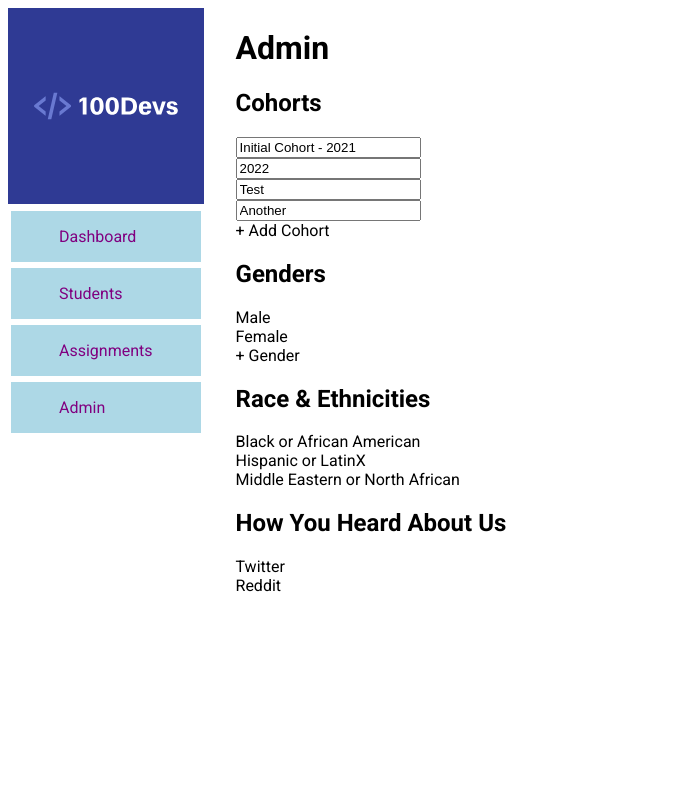
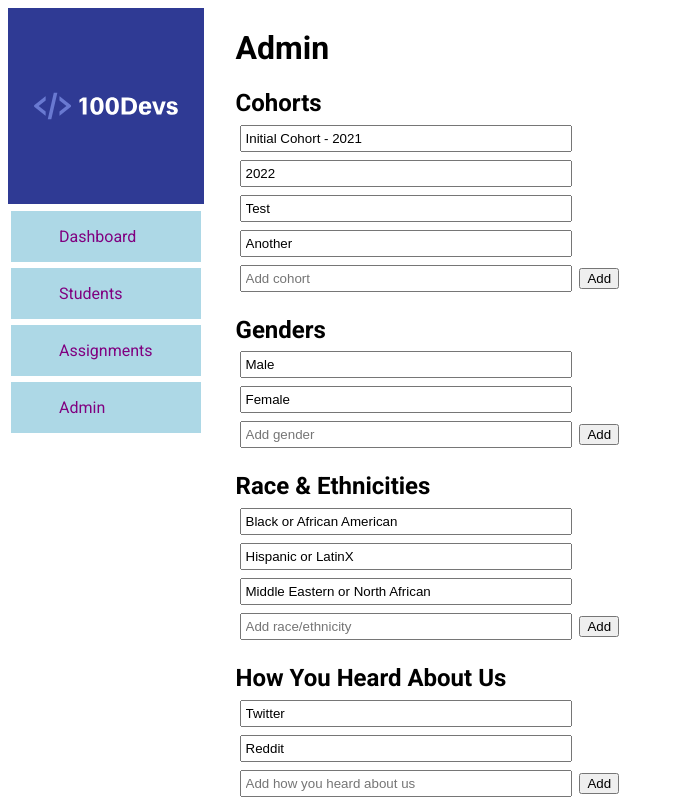
Before and after one commit to hwattenberger/100devs_python, a Django app: page /100devs/admin/ in a window 1280 px wide. Shown: the whole page, without its empty margins (0-674 px from the left). Before the commit the page ends 592 px from the top, so only its background shows below. Run offline with Django 4.2, Linux system fonts and the light colour scheme; data comes from the database, SQL or seed files in the repository; both versions use the stored data as it was after the commit.

Commit message:
Forget what I did

```diff
--- a/main/templates/admin.html
+++ b/main/templates/admin.html
@@ -3,35 +3,70 @@
 {% block content %}
 <h1>Admin</h1>
 
+<section class="adminCategory">
     <h2>Cohorts</h2>
     <ul>
         {% for cohort in cohorts %}
-        <li><input type="text" value="{{cohort.name}}"></li>
+            <li><input type="text" value="{{cohort.name}}" readonly></li>
         {% endfor %}
-    <div><input type="text" id="new_cohort" class="new_input"></div>
+        <div>
+            <form action="/100devs/admin/create-cohort" method="POST">
+                {% csrf_token %}
+                <input type="text" id="new_cohort" name="name" class="new_input" placeholder="Add cohort">
+                <button>Add</button>
+            </form>
+        </div>
     </ul>
-<a href="">+ Add Cohort</a>
+    <!-- <a href="">+ Add Cohort</a> -->
+</section>
 
+<section class="adminCategory">
     <h2>Genders</h2>
     <ul>
         {% for gender in genders %}
-        <li>{{gender.name}}</li>
+            <li><input type="text" value="{{gender.name}}" readonly></li>
         {% endfor %}
+        <div>
+            <form action="/100devs/admin/create-gender" method="POST">
+                {% csrf_token %}
+                <input type="text" id="new_gender" name="name" class="new_input" placeholder="Add gender">
+                <button>Add</button>
+            </form>
+        </div>
     </ul>
-<a href="">+ Gender</a>
+    <!-- <a href="">+ Gender</a> -->
+</section>
 
+<section class="adminCategory">
     <h2>Race & Ethnicities</h2>
     <ul>
         {% for re in race_ethnicity %}
-        <li>{{re.name}}</li>
+            <li><input type="text" value="{{re.name}}" readonly></li>
         {% endfor %}
+        <div>
+            <form action="/100devs/admin/create-race" method="POST">
+                {% csrf_token %}
+                <input type="text" id="new_race_eth" name="name" class="new_input" placeholder="Add race/ethnicity">
+                <button>Add</button>
+            </form>
+        </div>
     </ul>
+</section>
 
+<section class="adminCategory">
     <h2>How You Heard About Us</h2>
     <ul>
         {% for hau in hear_about_us %}
-        <li>{{hau.name}}</li>
+            <li><input type="text" value="{{hau.name}}" readonly></li>
         {% endfor %}
+        <div>
+            <form action="/100devs/admin/create-heard" method="POST">
+                {% csrf_token %}
+                <input type="text" id="new_heard" name="name" class="new_input" placeholder="Add how you heard about us">
+                <button>Add</button>
+            </form>
+        </div>
     </ul>
+</section>
 
 {% endblock content %}
--- a/main/urls.py
+++ b/main/urls.py
@@ -11,4 +11,8 @@ urlpatterns = [
     path('assignments/create/', views.assignment_create, name="assignment-create"),
     path('assignments/edit/<str:assignment_id>/', views.assignment_edit, name="assignment-edit"),
     path('100devs/admin/', views.admin, name="admin"),
+    path('100devs/admin/create-cohort', views.admin_cohort, name="admin-cohort-create"),
+    path('100devs/admin/create-gender', views.admin_gender, name="admin-gender-create"),
+    path('100devs/admin/create-race', views.admin_race_eth, name="admin-race-create"),
+    path('100devs/admin/create-heard', views.admin_heard, name="admin-heard-create"),
 ]
--- a/main/views.py
+++ b/main/views.py
@@ -1,7 +1,7 @@
 from django.shortcuts import render, redirect
 from django.http import HttpResponse
 
-from .models import Student, Assignment, Cohort, Gender, RaceEthnicity, HearAboutUs
+from .models import Student, Assignment, Cohort, Gender, RaceEthnicity, HearAboutUs, StudentAssignment
 from .forms import StudentForm, AssignmentForm
 
 # Create your views here.
@@ -97,3 +97,66 @@ def assignment_create(request):
         "form": form
     }
     return render(request, 'assignment_create.html', context)
+
+def admin_cohort(request):
+    if request.method == "POST":
+        name=request.POST.get('name')
+        if name:
+            Cohort.objects.create(
+                name=name
+            )
+        else:
+            return HttpResponse("Not a valid name")
+
+    return redirect('admin')
+
+def admin_race_eth(request):
+    if request.method == "POST":
+        name=request.POST.get('name')
+        if name:
+            RaceEthnicity.objects.create(
+                name=name
+            )
+        else:
+            return HttpResponse("Not a valid name")
+
+    return redirect('admin')
+
+def admin_gender(request):
+    if request.method == "POST":
+        name=request.POST.get('name')
+        if name:
+            Gender.objects.create(
+                name=name
+            )
+        else:
+            return HttpResponse("Not a valid name")
+
+    return redirect('admin')
+
+def admin_heard(request):
+    if request.method == "POST":
+        name=request.POST.get('name')
+        if name:
+            HearAboutUs.objects.create(
+                name=name
+            )
+        else:
+            return HttpResponse("Not a valid name")
+
+    return redirect('admin')
+
+def submit_assignment(request):
+    if request.method == "POST":
+        email=request.POST.get('email')
+        assignment=request.POST.get('assignment')
+
+        StudentAssignment.objects.create(
+            name=name
+        )
+        return redirect('admin')
+
+    context = {
+        "assignments": assignments
+    }
+    return render(request, 'assignment-turnin.html', context)
--- a/static/css/main.css
+++ b/static/css/main.css
@@ -46,5 +46,15 @@ main {
 }
 
 .new_input {
-    display: none;
+    /* display: none; */
 }
+
+.adminCategory input {
+    margin: .25rem;
+    padding: .25rem;
+    width: 20rem;
+}
+
+.adminCategory h2 {
+    margin-bottom: .24rem;
+}
--- a/templates/main.html
+++ b/templates/main.html
@@ -9,7 +9,7 @@
     <link rel="preconnect" href="https://fonts.googleapis.com">
     <link rel="preconnect" href="https://fonts.gstatic.com" crossorigin>
     <link href="https://fonts.googleapis.com/css2?family=Roboto:wght@400;700&display=swap" rel="stylesheet">
-    <link rel="stylesheet" href="{% static 'css/main.css' %}?version=4">
+    <link rel="stylesheet" href="{% static 'css/main.css' %}?version=2">
 </head>
 <body>
     {% include 'sidebar.html' %}
```
Also changed, not shown: db.sqlite3. Lines whose indentation alone changed are shown as unchanged.
